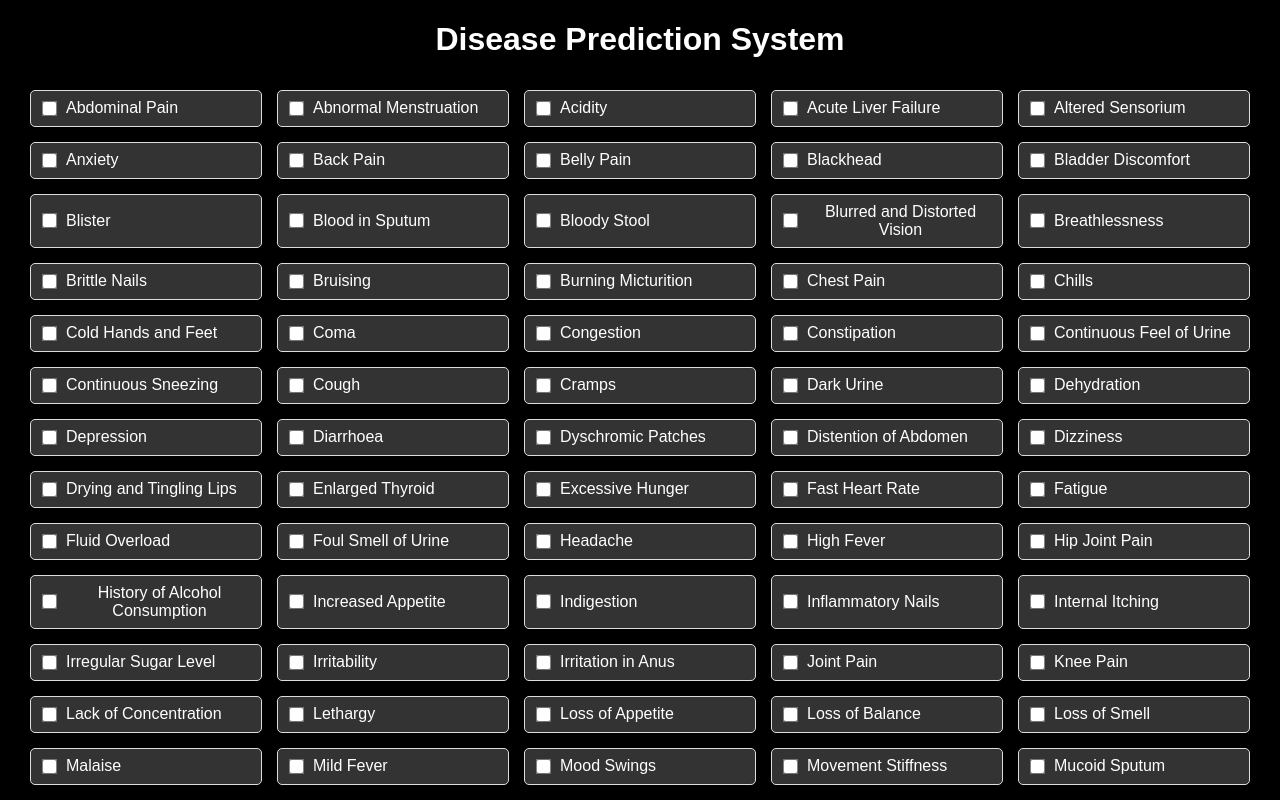
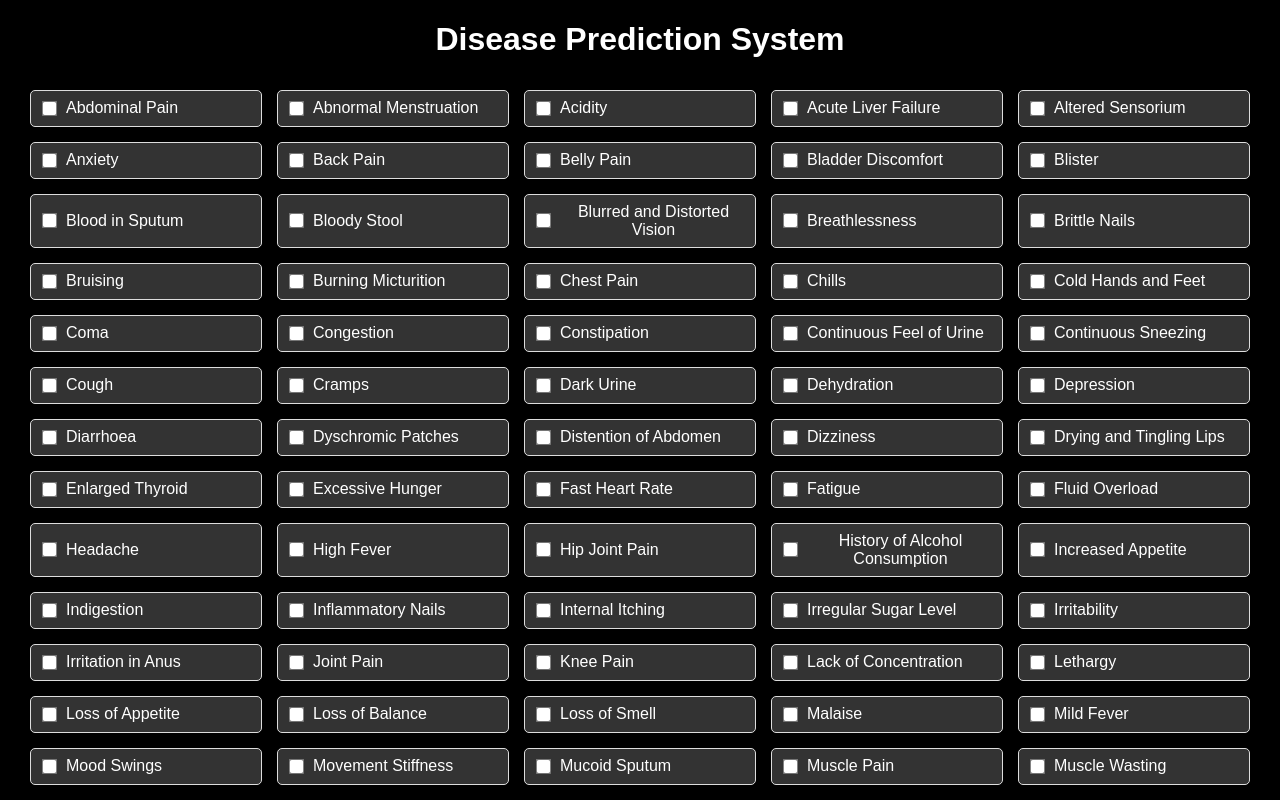
Before and after one commit to sashmitha2005/DiseasePred, a Flask app: page /index in a window 1280 px wide. Shown: the top 800 px of the page. Run offline with Flask 3, Linux system fonts and the light colour scheme; parts of the project's set-up code (start-up, migrations or seed data) failed here and were passed over.

Commit message:
lastcommit

```diff
--- a/templates/index.html
+++ b/templates/index.html
@@ -82,7 +82,7 @@ input[type="submit"]:hover {
             <label><input type="checkbox" name="symptom" value="anxiety" aria-label="Anxiety"> Anxiety</label>
             <label><input type="checkbox" name="symptom" value="back_pain" aria-label="Back Pain"> Back Pain</label>
             <label><input type="checkbox" name="symptom" value="belly_pain" aria-label="Belly Pain"> Belly Pain</label>
-            <label><input type="checkbox" name="symptom" value="blackhead" aria-label="Blackhead"> Blackhead</label>
+
             <label><input type="checkbox" name="symptom" value="bladder_discomfort" aria-label="Bladder Discomfort"> Bladder Discomfort</label>
             <label><input type="checkbox" name="symptom" value="blister" aria-label="Blister"> Blister</label>
             <label><input type="checkbox" name="symptom" value="blood_in_sputum" aria-label="Blood in Sputum"> Blood in Sputum</label>
@@ -116,7 +116,7 @@ input[type="submit"]:hover {
             <label><input type="checkbox" name="symptom" value="fast_heart_rate" aria-label="Fast Heart Rate"> Fast Heart Rate</label>
             <label><input type="checkbox" name="symptom" value="fatigue" aria-label="Fatigue"> Fatigue</label>
             <label><input type="checkbox" name="symptom" value="fluid_overload" aria-label="Fluid Overload"> Fluid Overload</label>
-            <label><input type="checkbox" name="symptom" value="foul_smell_of_urine" aria-label="Foul Smell of Urine"> Foul Smell of Urine</label>
+
             <label><input type="checkbox" name="symptom" value="headache" aria-label="Headache"> Headache</label>
             <label><input type="checkbox" name="symptom" value="high_fever" aria-label="High Fever"> High Fever</label>
             <label><input type="checkbox" name="symptom" value="hip_joint_pain" aria-label="Hip Joint Pain"> Hip Joint Pain</label>
```
